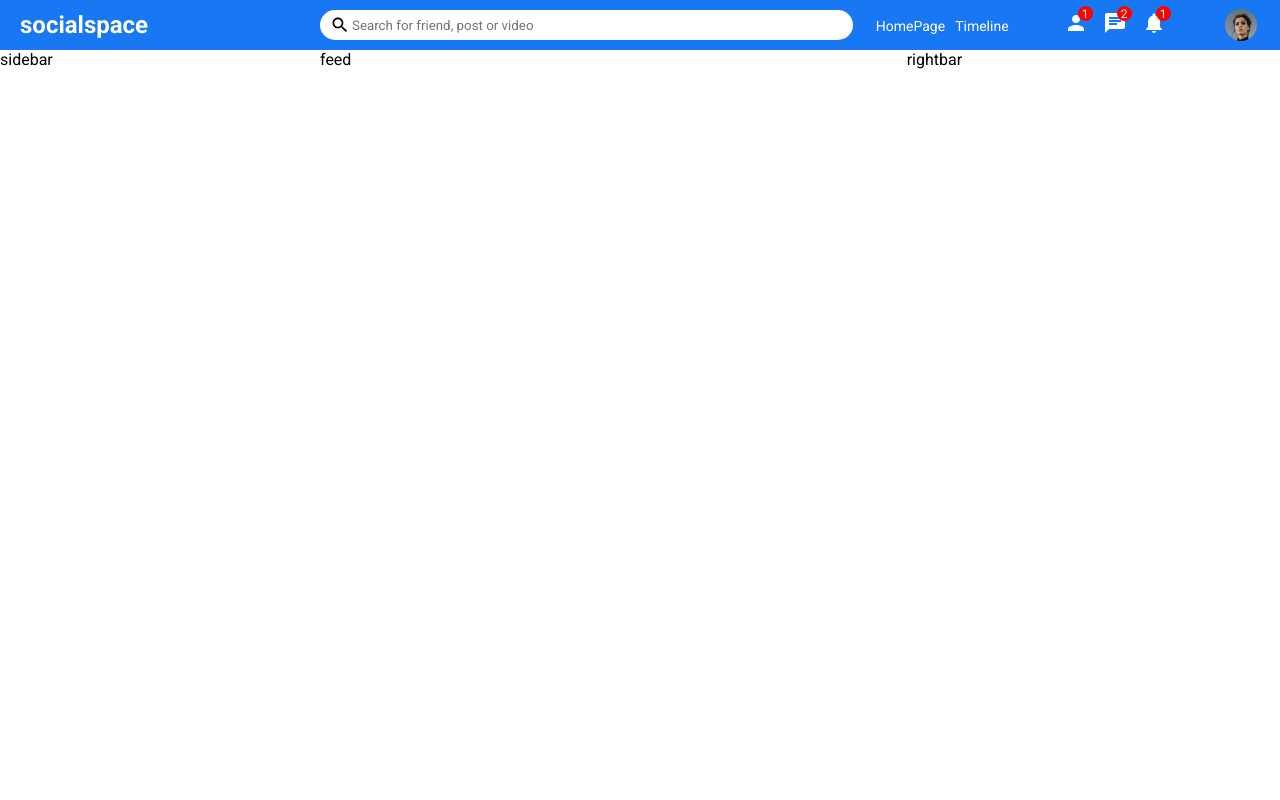
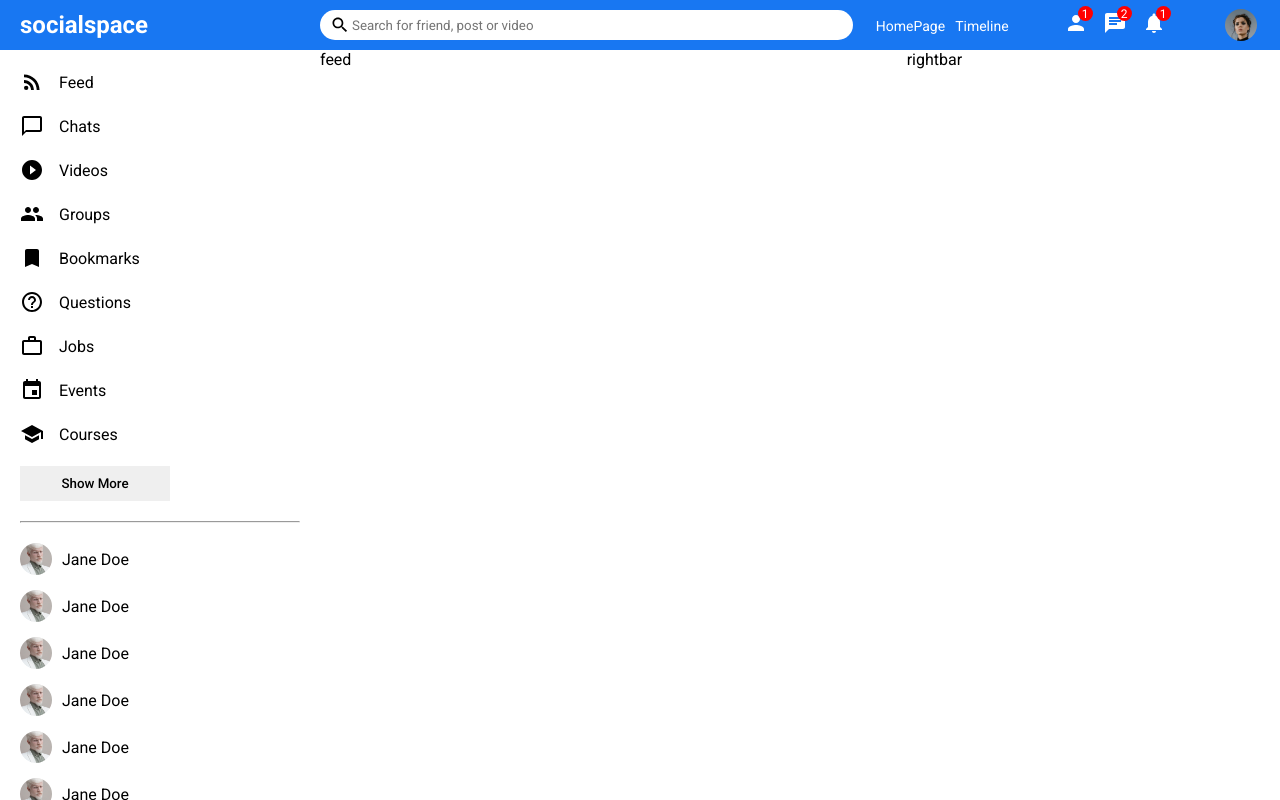
Before and after one commit to eneskaya12/social-media-app, a React (Create React App) app: page / in a window 1280 px wide. Built offline with nearby package versions, Linux system fonts and the light colour scheme.

Commit message:
feat(components): create sidebar component

```diff
--- a/src/components/sidebar/Sidebar.jsx
+++ b/src/components/sidebar/Sidebar.jsx
@@ -1,9 +1,125 @@
 import "./sidebar.css"
+import { ChatBubbleOutline, Bookmark, WorkOutline, Event, School, Group, HelpOutline, PlayCircleFilledOutlined, RssFeed, Chat, ChatBubble, ChatBubbleOutlineOutlined } from "@mui/icons-material"
 
 export default function Sidebar() {
   return (
     <div className="sidebar">
-      sidebar
+      <div className="sidebarWrapper">
+        <ul className="sidebarList">
+          <li className="sidebarListItem">
+            <RssFeed className="sidebarIcon"/>
+            <span className="sidebarListItemText">Feed</span>
+          </li>
+          <li className="sidebarListItem">
+            <ChatBubbleOutlineOutlined className="sidebarIcon"/>
+            <span className="sidebarListItemText">Chats</span>
+          </li>
+          <li className="sidebarListItem">
+            <PlayCircleFilledOutlined className="sidebarIcon"/>
+            <span className="sidebarListItemText">Videos</span>
+          </li>
+          <li className="sidebarListItem">
+            <Group className="sidebarIcon"/>
+            <span className="sidebarListItemText">Groups</span>
+          </li>
+          <li className="sidebarListItem">
+            <Bookmark className="sidebarIcon"/>
+            <span className="sidebarListItemText">Bookmarks</span>
+          </li>
+          <li className="sidebarListItem">
+            <HelpOutline className="sidebarIcon"/>
+            <span className="sidebarListItemText">Questions</span>
+          </li>
+          <li className="sidebarListItem">
+            <WorkOutline className="sidebarIcon"/>
+            <span className="sidebarListItemText">Jobs</span>
+          </li>
+          <li className="sidebarListItem">
+            <Event className="sidebarIcon"/>
+            <span className="sidebarListItemText">Events</span>
+          </li>
+          <li className="sidebarListItem">
+            <School className="sidebarIcon"/>
+            <span className="sidebarListItemText">Courses</span>
+          </li>
+        </ul>
+        <button className="sidebarButton">Show More</button>
+        <hr className="sidebarHr"/>
+        <ul className="sidebarFriendList">
+          <li className="sidebarFriend">
+            <img className="sidebarFriendImg" src="/assets/person/2.jpeg" alt=""/>
+            <span className="sidebarFriendName">Jane Doe</span>
+          </li>
+          <li className="sidebarFriend">
+            <img className="sidebarFriendImg" src="/assets/person/2.jpeg" alt=""/>
+            <span className="sidebarFriendName">Jane Doe</span>
+          </li>
+          <li className="sidebarFriend">
+            <img className="sidebarFriendImg" src="/assets/person/2.jpeg" alt=""/>
+            <span className="sidebarFriendName">Jane Doe</span>
+          </li>
+          <li className="sidebarFriend">
+            <img className="sidebarFriendImg" src="/assets/person/2.jpeg" alt=""/>
+            <span className="sidebarFriendName">Jane Doe</span>
+          </li>
+          <li className="sidebarFriend">
+            <img className="sidebarFriendImg" src="/assets/person/2.jpeg" alt=""/>
+            <span className="sidebarFriendName">Jane Doe</span>
+          </li>
+          <li className="sidebarFriend">
+            <img className="sidebarFriendImg" src="/assets/person/2.jpeg" alt=""/>
+            <span className="sidebarFriendName">Jane Doe</span>
+          </li>
+          <li className="sidebarFriend">
+            <img className="sidebarFriendImg" src="/assets/person/2.jpeg" alt=""/>
+            <span className="sidebarFriendName">Jane Doe</span>
+          </li>
+          <li className="sidebarFriend">
+            <img className="sidebarFriendImg" src="/assets/person/2.jpeg" alt=""/>
+            <span className="sidebarFriendName">Jane Doe</span>
+          </li>
+          <li className="sidebarFriend">
+            <img className="sidebarFriendImg" src="/assets/person/2.jpeg" alt=""/>
+            <span className="sidebarFriendName">Jane Doe</span>
+          </li>
+          <li className="sidebarFriend">
+            <img className="sidebarFriendImg" src="/assets/person/2.jpeg" alt=""/>
+            <span className="sidebarFriendName">Jane Doe</span>
+          </li>
+          <li className="sidebarFriend">
+            <img className="sidebarFriendImg" src="/assets/person/2.jpeg" alt=""/>
+            <span className="sidebarFriendName">Jane Doe</span>
+          </li>
+          <li className="sidebarFriend">
+            <img className="sidebarFriendImg" src="/assets/person/2.jpeg" alt=""/>
+            <span className="sidebarFriendName">Jane Doe</span>
+          </li>
+          <li className="sidebarFriend">
+            <img className="sidebarFriendImg" src="/assets/person/2.jpeg" alt=""/>
+            <span className="sidebarFriendName">Jane Doe</span>
+          </li>
+          <li className="sidebarFriend">
+            <img className="sidebarFriendImg" src="/assets/person/2.jpeg" alt=""/>
+            <span className="sidebarFriendName">Jane Doe</span>
+          </li>
+          <li className="sidebarFriend">
+            <img className="sidebarFriendImg" src="/assets/person/2.jpeg" alt=""/>
+            <span className="sidebarFriendName">Jane Doe</span>
+          </li>
+          <li className="sidebarFriend">
+            <img className="sidebarFriendImg" src="/assets/person/2.jpeg" alt=""/>
+            <span className="sidebarFriendName">Jane Doe</span>
+          </li>
+          <li className="sidebarFriend">
+            <img className="sidebarFriendImg" src="/assets/person/2.jpeg" alt=""/>
+            <span className="sidebarFriendName">Jane Doe</span>
+          </li>
+          <li className="sidebarFriend">
+            <img className="sidebarFriendImg" src="/assets/person/2.jpeg" alt=""/>
+            <span className="sidebarFriendName">Jane Doe</span>
+          </li>
+        </ul>
+      </div>
     </div>
   )
 }
--- a/src/components/sidebar/sidebar.css
+++ b/src/components/sidebar/sidebar.css
@@ -1,3 +1,69 @@
 .sidebar{
     flex: 3;
+    height: calc(100vh - 50px);
+    overflow-y: scroll;
 }
+
+::-webkit-scrollbar{
+    width: 5px;
+}
+
+::-webkit-scrollbar-track{
+    background-color: #f1f1f1;
+}
+
+::-webkit-scrollbar-thumb{
+    background-color: rgb(179, 179, 179);
+}
+
+.sidebarWrapper{
+    padding: 20px;
+}
+
+.sidebarList{
+    padding: 0;
+    margin: 0;
+    list-style: none;
+}
+
+.sidebarListItem{
+    display: flex;
+    align-items: center;
+    margin-bottom: 20px;
+}
+
+.sidebarIcon{
+    margin-right: 15px;
+}
+
+.sidebarButton{
+    width: 150px;
+    border: none;
+    padding: 10px;
+    background-repeat: 5px;
+    font-weight: 500;
+}
+
+.sidebarHr{
+    margin: 20px 0;
+}
+
+.sidebarFriendList{
+    padding: 0;
+    margin: 0;
+    list-style: none;
+}
+
+.sidebarFriend{
+    display: flex;
+    align-items: center;
+    margin-bottom: 15px;
+}
+
+.sidebarFriendImg{
+    width: 32px;
+    height: 32px;
+    border-radius: 50%;
+    object-fit: cover;
+    margin-right: 10px;
+}
```
